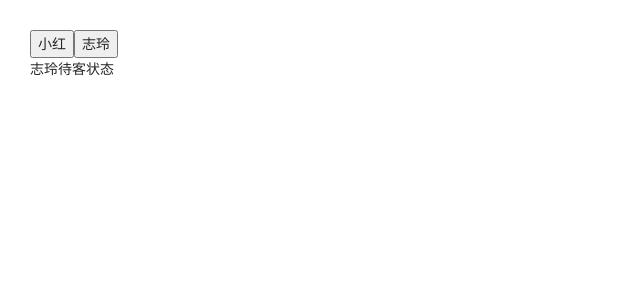
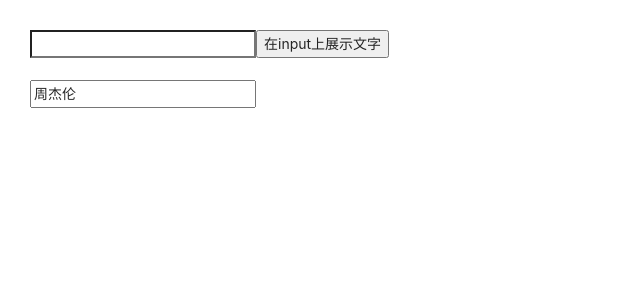
Before and after one commit to jay-sj/react-hooks, a React app: page / in a window 1280 px wide. Shown: the top 300 px of the page, without its empty margins (0-640 px from the left). Built offline with nearby package versions, Linux system fonts and the light colour scheme.

Commit message:
使用useMemo解决性能问题

```diff
--- a/src/pages/Index.js
+++ b/src/pages/Index.js
@@ -1,51 +1,37 @@
 /*
- * @Description:useMemo解决性能问题
+ * @Description:useRef用法
  * @Autor: 神曲
  * @Date: 2020-04-26 14:22:09
  * @LastEditors: 神曲
- * @LastEditTime: 2020-04-26 16:06:17
+ * @LastEditTime: 2020-04-26 18:15:37
  */
-import React, { useState, useMemo } from "react";
-// 父组件
+import React, { useRef, useState, useEffect } from "react";
 function Index() {
-  const [xiaohong, setXiaohong] = useState("小红待客状态");
-  const [zhiling, setZhiling] = useState("志玲待客状态");
+  // 1、useRef获取jsx dom
+  const inputEl = useRef(null);
+  const onButtonClick = () => {
+    inputEl.current.value = "Hello";
+    console.log(inputEl);
+  };
+  const [text, setText] = useState("周杰伦");
+  // 2、useRef保存变量
+  const textRef = useRef();
+  useEffect(() => {
+    textRef.current = text;
+    console.log("textRef.current", textRef.current);
+  });
   return (
     <div>
-      <button
-        onClick={() => {
-          setXiaohong(new Date().getTime());
+      <input ref={inputEl} type='text' />
+      <button onClick={onButtonClick}>在input上展示文字</button>
+      <br />
+      <br />
+      <input
+        value={text}
+        onChange={(e) => {
+          setText(e.target.value);
         }}
-      >
-        小红
-      </button>
-      <button
-        onClick={() => {
-          setZhiling(new Date().getTime() + "志玲走来了");
-        }}
-      >
-        志玲
-      </button>
-      <ChildComponent name={xiaohong}>{zhiling}</ChildComponent>
-    </div>
-  );
-}
-// 子组件
-function ChildComponent({ name, children }) {
-  function changeXiaohong(name) {
-    console.log("小红来了");
-    return name + ",小红向我们走来了";
-  }
-  // useMemo解决性能问题 防止父组件每次改变导致子组件也执行，消耗性能
-  const actionXiaohong = useMemo(() => {
-    changeXiaohong(name);
-  }, [name]);
-  // 原始写法
-  // const actionXiaohong =changeXiaohong(name);
-  return (
-    <div>
-      <div>{actionXiaohong}</div>
-      <div>{children}</div>
+      />
     </div>
   );
 }
```
